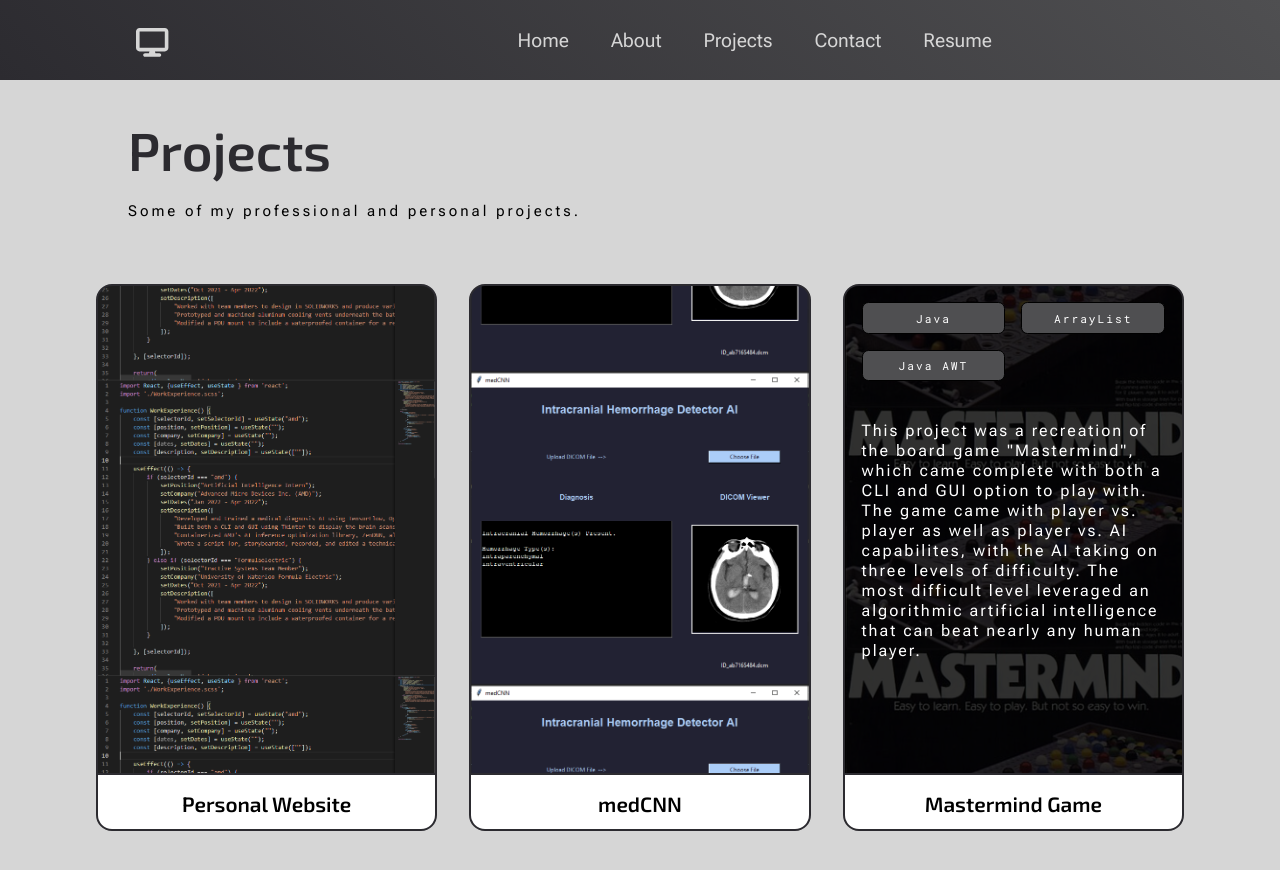
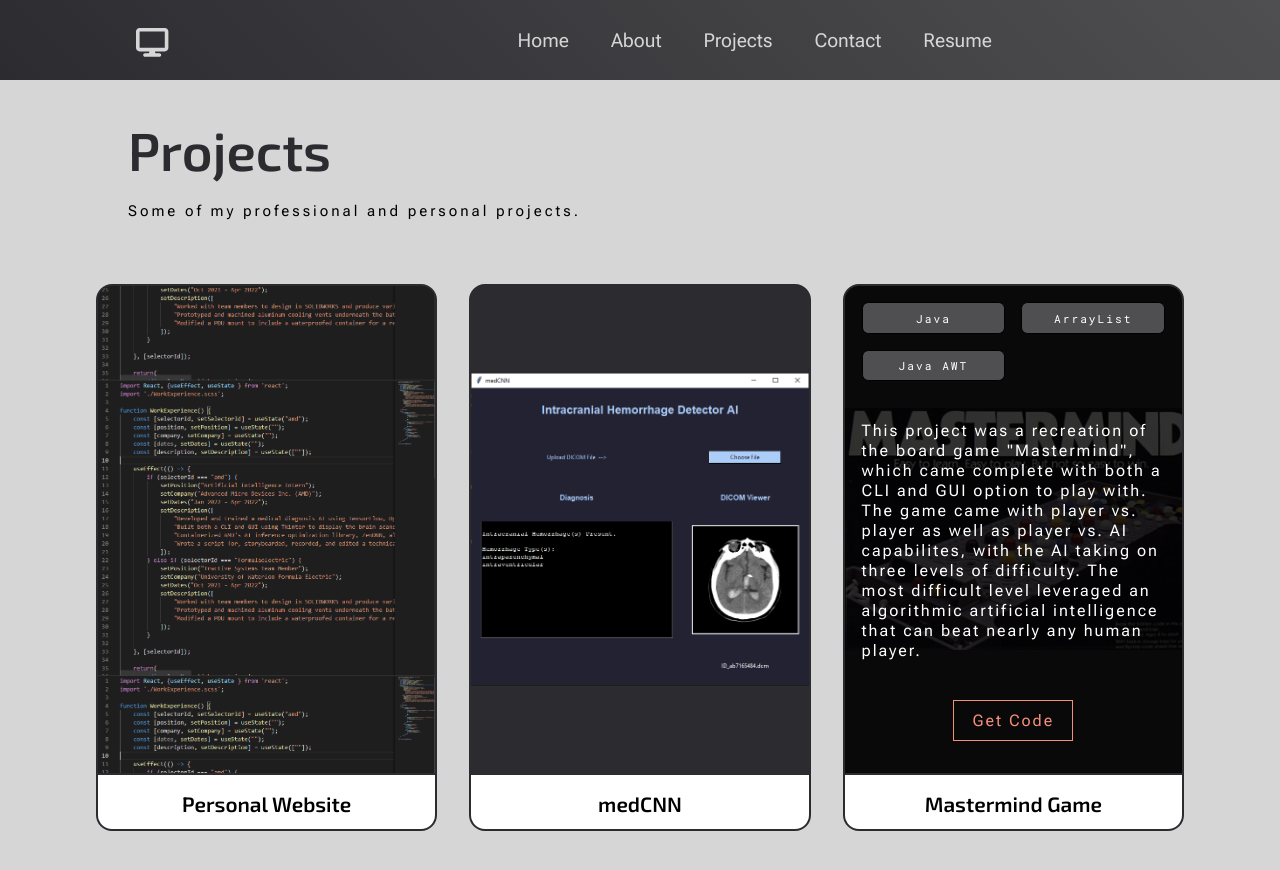
Before and after one commit to tedhz/ted-zhang-website, a React (Create React App) app: page /projects in a window 1280 px wide. Both pictures are taken after a click on the element 1013 px from the left and 529 px from the top of the page. Shown: the top 870 px of the page. Built offline with nearby package versions, Linux system fonts and the light colour scheme.

Commit message:
Updated project images

```diff
--- a/src/pages/projects/Projects.js
+++ b/src/pages/projects/Projects.js
@@ -120,6 +120,12 @@ function Projects () {
                                     intelligence that can beat nearly any
                                     human player.
                                 </div>
+                                <div className='code-button-container'>
+                                    <a href='https://github.com/tedhz/mastermind-ai' target="_blank"
+                                    className='code-button' >
+                                        Get Code
+                                    </a>
+                                </div>
                             </div>
                         </div>
                         <div className='project-name-container'>
--- a/src/pages/projects/Projects.scss
+++ b/src/pages/projects/Projects.scss
@@ -93,6 +93,7 @@
     background-image: url('./projects_backgrounds/medcnn-background.PNG');
     background-size: 100%;
     transition: all .8s;
+    background-repeat: no-repeat;
     background-position: center center;
 
     @media screen and (max-width: 960px) {
@@ -117,6 +118,7 @@
     justify-content: center;
     background-image: url('./projects_backgrounds/mastermind-background.png');
     background-size: 100%;
+    background-repeat: no-repeat;
     transition: all .8s;
     background-position: center center;
 
@@ -225,7 +227,7 @@
 .code-button-container{
     width: 100%;
     padding-top: 10px;
-    padding-bottom: 2rem;
+    padding-bottom: 2.5rem;
     text-align: center;
 }
 
```
